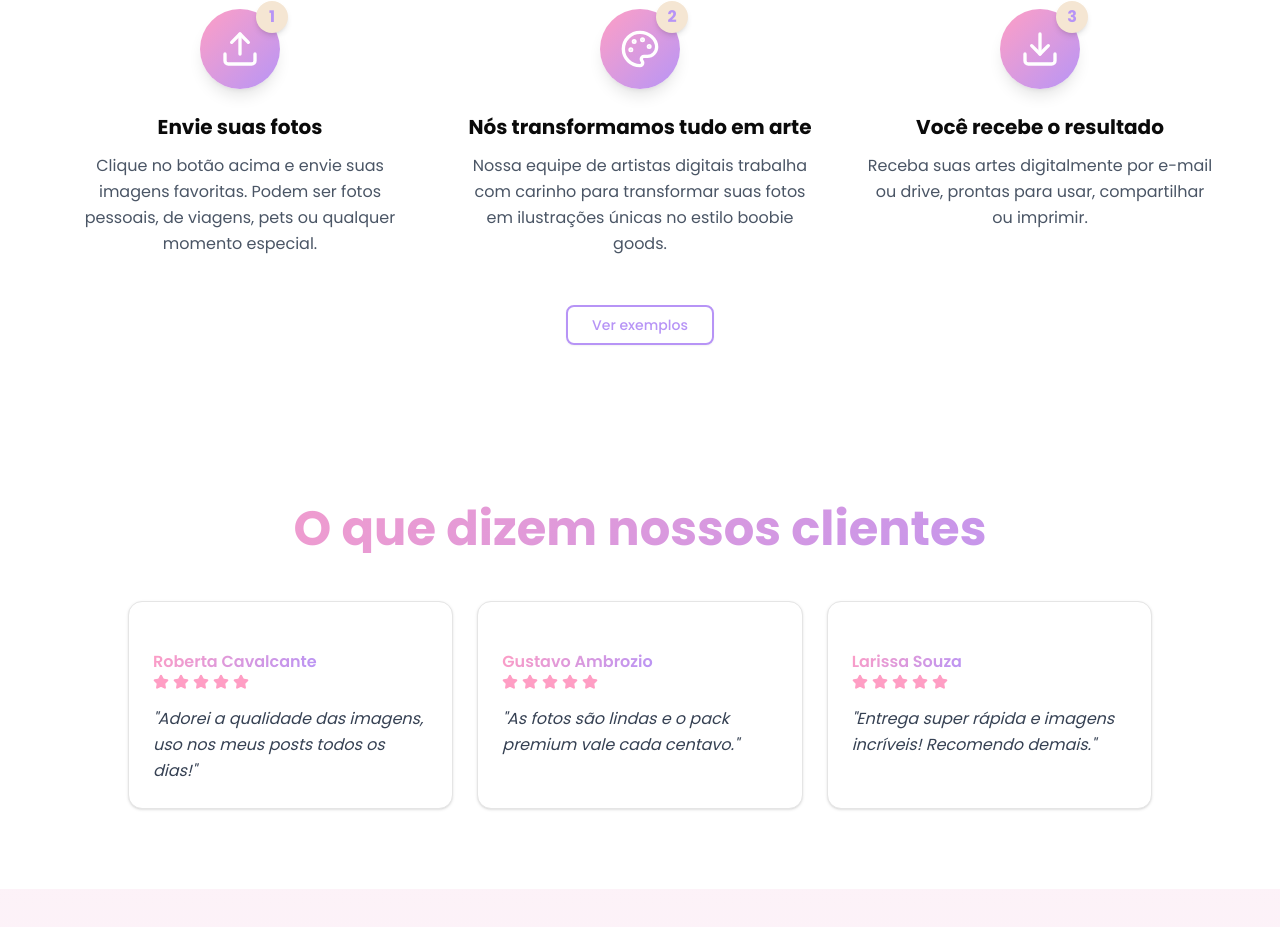
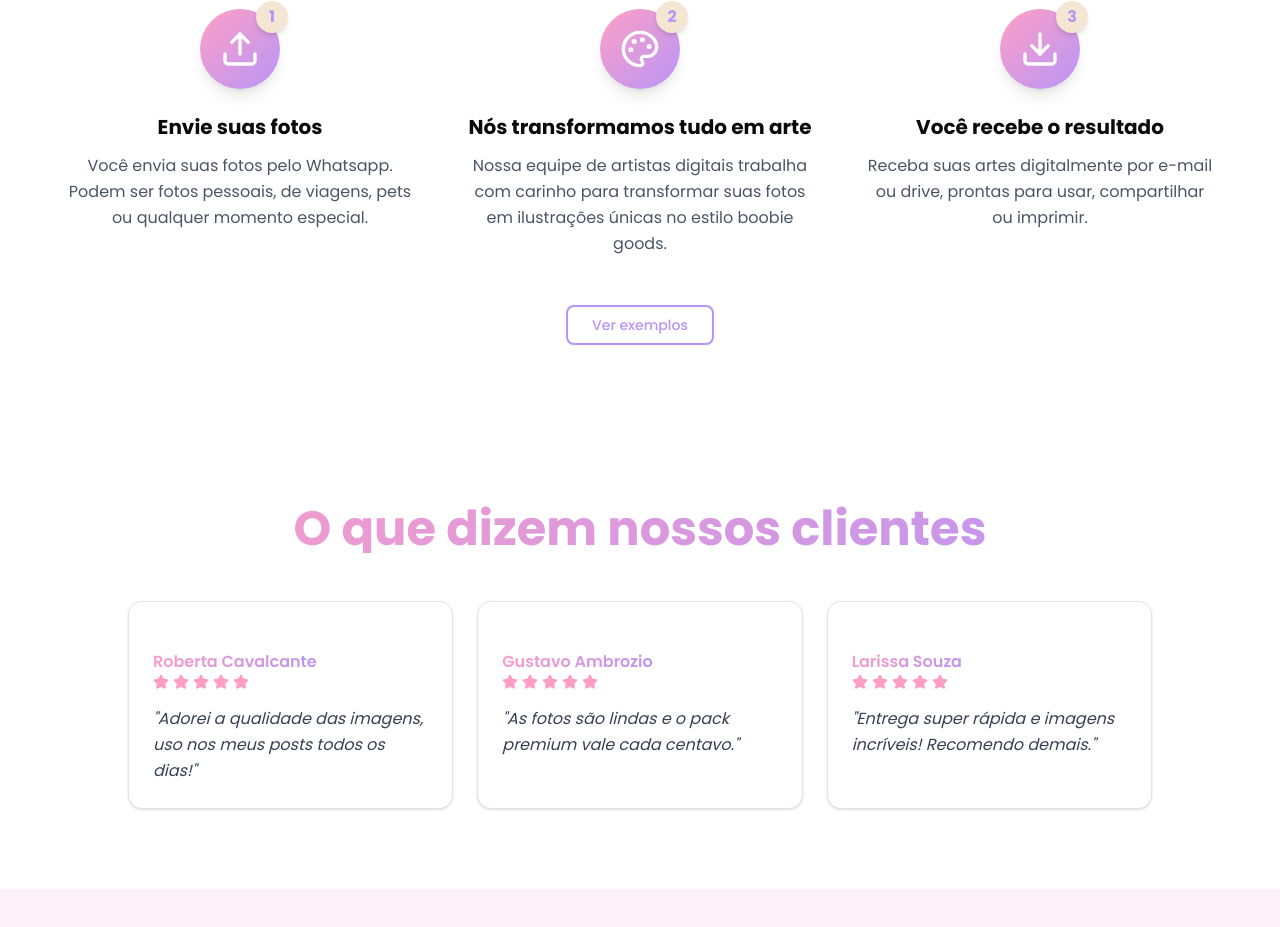
Before and after one commit to renancsxdev/boobiedigital, a Next.js app: page / in a window 1280 px wide. Shown: the part 2378-3305 px from the top of the page. Built offline with nearby package versions, Linux system fonts and the light colour scheme.

Commit message:
Update how-it-works-section.tsx

```diff
--- a/components/how-it-works-section.tsx
+++ b/components/how-it-works-section.tsx
@@ -10,7 +10,7 @@ const steps = [
     icon: Upload,
     title: "Envie suas fotos",
     description:
-      "Clique no botão acima e envie suas imagens favoritas. Podem ser fotos pessoais, de viagens, pets ou qualquer momento especial.",
+      "Você envia suas fotos pelo Whatsapp. Podem ser fotos pessoais, de viagens, pets ou qualquer momento especial.",
   },
   {
     number: "2",
```
